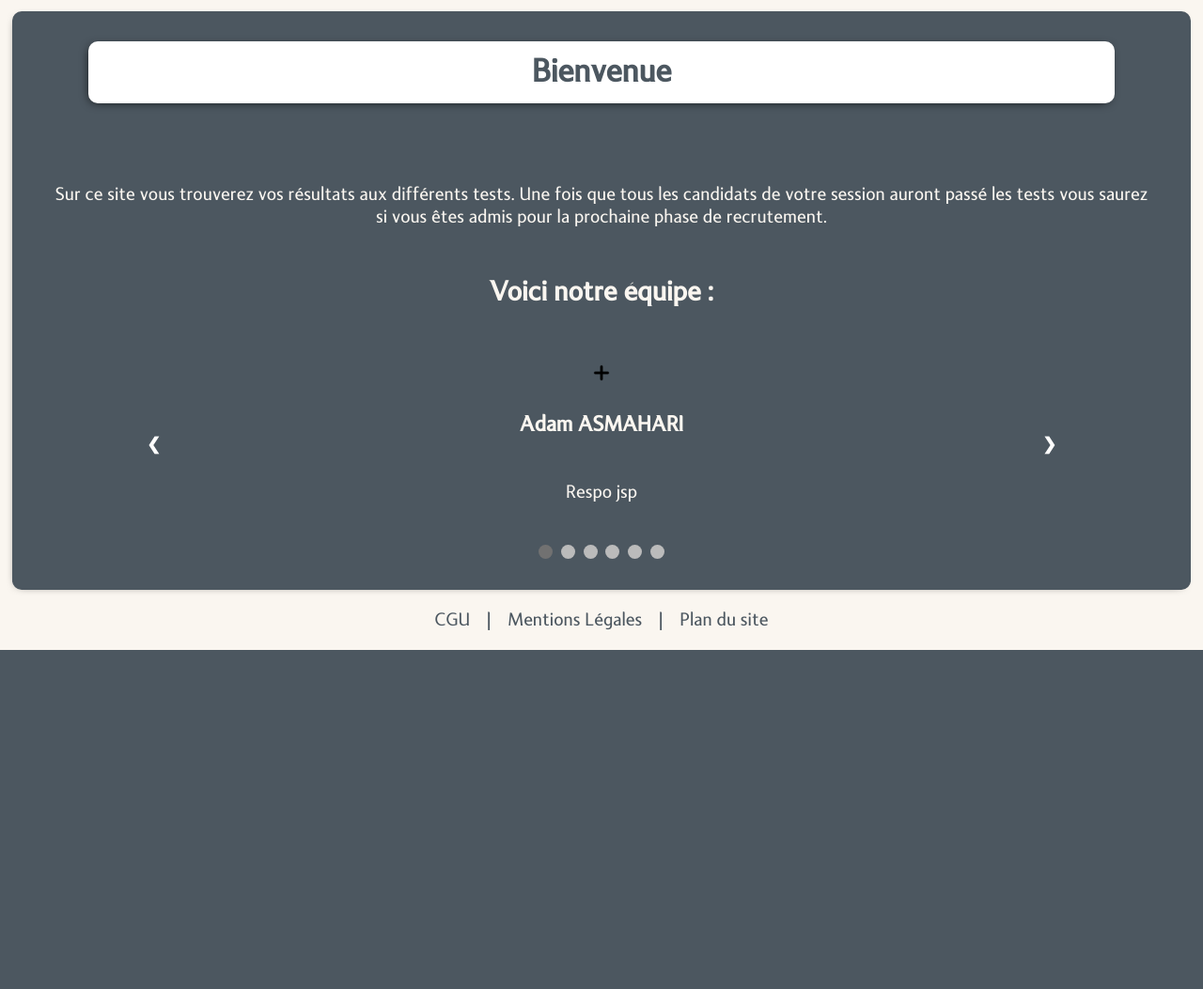
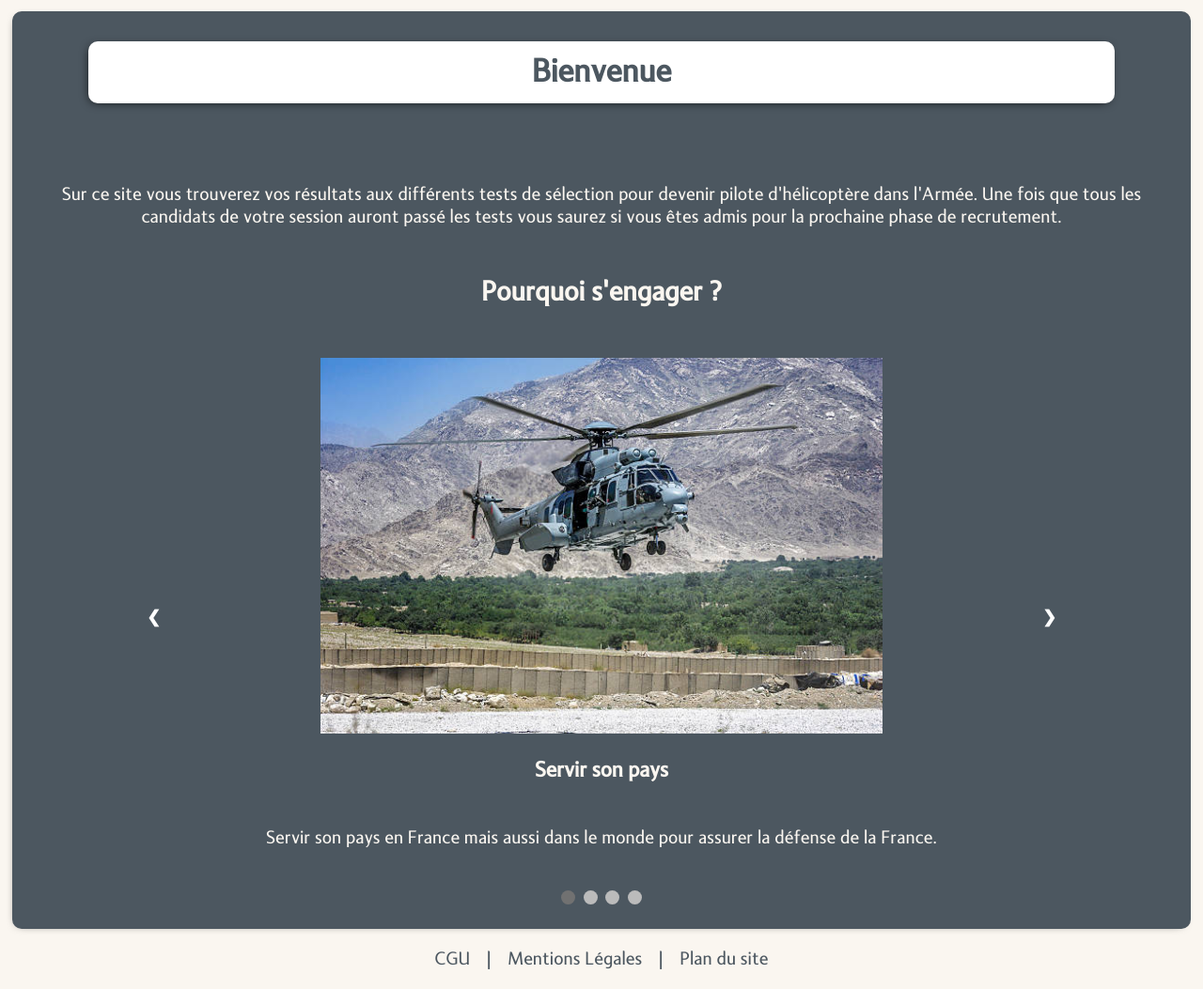
Before and after one commit to Cecile13122/APP-G10C, a PHP site: page /APP-G10C/ in a window 1280 px wide. Shown: the part 143-1196 px from the top of the page at 94% size. Before the commit the page ends 835 px from the top, so only its background shows below. Run offline with PHP 8.4, Linux system fonts and the light colour scheme.

Commit message:
page d'accueil, affichage resultat

```diff
--- a/Vues/accueil.php
+++ b/Vues/accueil.php
@@ -1,38 +1,29 @@
 <div class="main">
   <h1>Bienvenue</h1>
-  <p class="milieu">Sur ce site vous trouverez vos résultats aux différents tests. Une fois que tous les candidats de votre session auront passé les tests vous saurez si vous êtes admis pour la prochaine phase de recrutement.</p>
-    <h2>Voici notre équipe :</h2><br>
+  <p class="milieu">Sur ce site vous trouverez vos résultats aux différents tests de sélection pour devenir pilote d'hélicoptère dans l'Armée. Une fois que tous les candidats de votre session auront passé les tests vous saurez si vous êtes admis pour la prochaine phase de recrutement.</p>
+    <h2>Pourquoi s'engager ?</h2><br>
     <div class="slideshow">
       <div class="slide">
-        <img src="../images/add.png">
-        <h3>Adam ASMAHARI</h3>
-        <p class="milieu">Respo jsp</p>
+        <img src="./images/helicoptere2.jpg">
+        <h3>Servir son pays</h3>
+        <p class="milieu">Servir son pays en France mais aussi dans le monde pour assurer la défense de la France.</p>
       </div>
         <div class="slide">
-          <img src="../images/add.png">
-          <h3>Cécile MEYNIEUX</h3>
-          <p class="milieu">Respo jsp</p>
+          <img src="./images/formation.jpg">
+          <h3>Se former</h3>
+          <p class="milieu">L'Arméee vous formera et vous donnera accès à des diplômes reconnus dans le civil</p>
         </div>
           <div class="slide">
-            <img src="../images/add.png">
-            <h3>Elarig RAULT</h3>
-            <p class="milieu">Respo jsp</p>
+            <img src="./images/helicoptère.jpg">
+            <h3>Accèder a des technologies de pointe</h3>
+            <p class="milieu">L'Armée travaille sans relache pour développer des nouvelles technologies pour améliorer la vie des soldats.</p>
           </div>
             <div class="slide">
-              <img src="../images/add.png">
-              <h3>Marie MOTTIER</h3>
-              <p class="milieu">Respo jsp</p>
+              <img src="./images/soldat.jpg">
+              <h3>Se développer personnellement</h3>
+              <p class="milieu">Vous découverez des ressources insoupçonnées. Vous developperez rapidement confiance et sens de la discipline</p>
             </div>
-              <div class="slide">
-                <img src="../images/add.png">
-                <h3>Paul VIDOR</h3>
-                <p class="milieu">Respo jsp</p>
-              </div>
-                <div class="slide">
-                  <img src="../images/add.png">
-                  <h3>Robin HENRY</h3>
-                  <p class="milieu">Respo jsp</p>
-                </div>
+
   <a class="prev" onclick="plusSlides(-1)">&#10094;</a>
   <a class="next" onclick="plusSlides(1)">&#10095;</a>
 </div>
@@ -41,8 +32,7 @@
   <span class="dot" onclick="currentSlide(2)"></span>
   <span class="dot" onclick="currentSlide(3)"></span>
   <span class="dot" onclick="currentSlide(4)"></span>
-  <span class="dot" onclick="currentSlide(5)"></span>
-  <span class="dot" onclick="currentSlide(6)"></span>
+
 </div>
 <script>
 var slideIndex = 1;
--- a/modele/connexion.php
+++ b/modele/connexion.php
@@ -1,8 +1,8 @@
 <?php
 // Connexion a la base de donnée
     try {
-        $bdd = new PDO ('mysql:host=localhost;port=8889; dbname=helitest; charset=utf8', 'root', 'root');
-        //$bdd = new PDO ('mysql:host=localhost;port=3307; dbname=helitest; charset=utf8', 'root', '');
+        //$bdd = new PDO ('mysql:host=localhost;port=8889; dbname=helitest; charset=utf8', 'root', 'root');
+        $bdd = new PDO ('mysql:host=localhost;port=3307; dbname=helitest; charset=utf8', 'root', '');
         $bdd->setAttribute(PDO::ATTR_ERRMODE, PDO::ERRMODE_EXCEPTION);
         return $bdd;
 
@@ -12,8 +12,8 @@
 
 function connect_bdd(){
   try {
-      $bdd = new PDO ('mysql:host=localhost;port=8889; dbname=helitest; charset=utf8', 'root', 'root');
-      //$bdd = new PDO ('mysql:host=localhost;port=3307; dbname=helitest; charset=utf8', 'root', '');
+      //$bdd = new PDO ('mysql:host=localhost;port=8889; dbname=helitest; charset=utf8', 'root', 'root');
+      $bdd = new PDO ('mysql:host=localhost;port=3307; dbname=helitest; charset=utf8', 'root', '');
       $bdd->setAttribute(PDO::ATTR_ERRMODE, PDO::ERRMODE_EXCEPTION);
       return $bdd;
 
```
Also changed, not shown: controleurs/test.php (+13 -2 lines), Images/formation.jpg (added), Images/helicoptere2.jpg (added), Images/helicoptère.jpg (added), Images/soldat.jpg (added), 1 other file.
